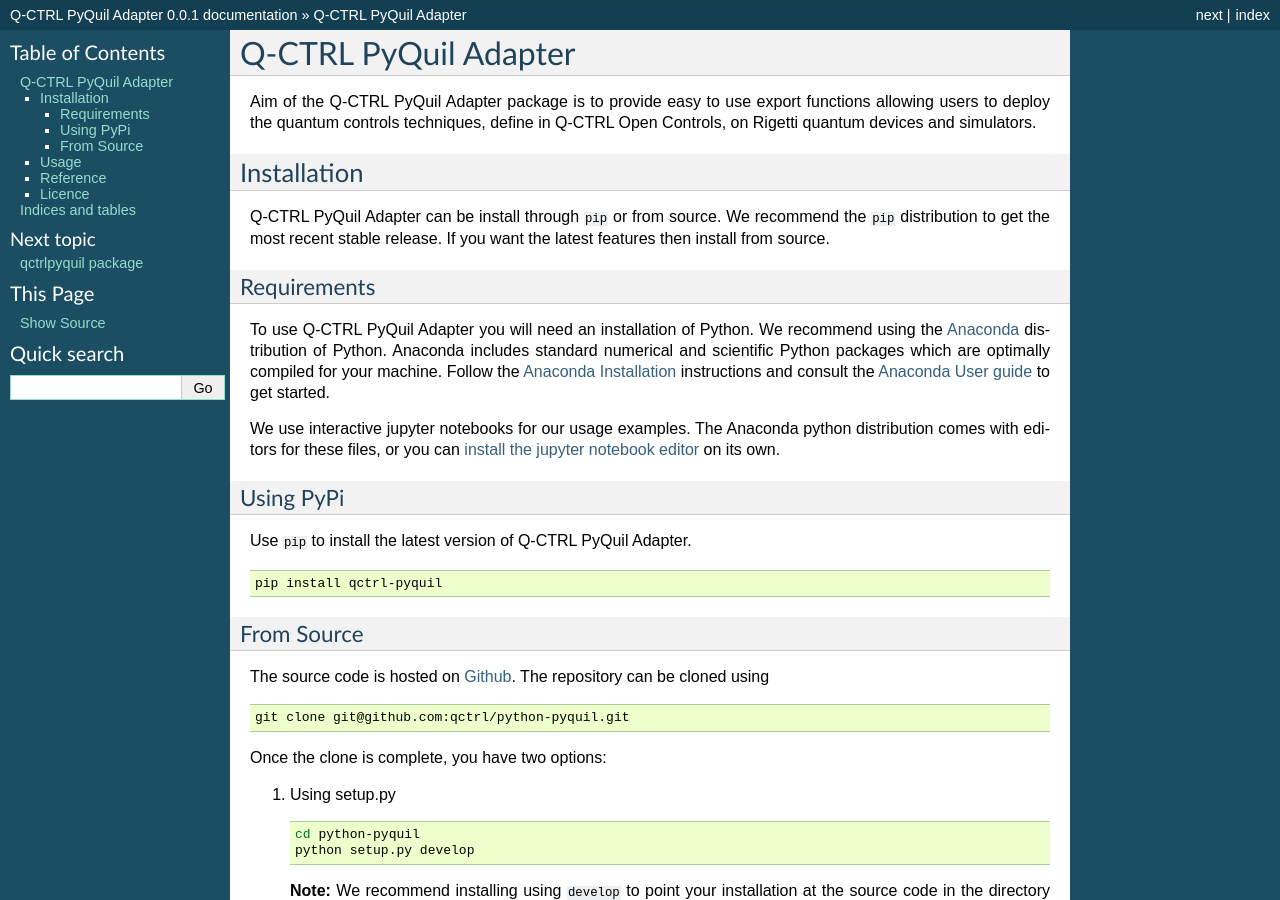
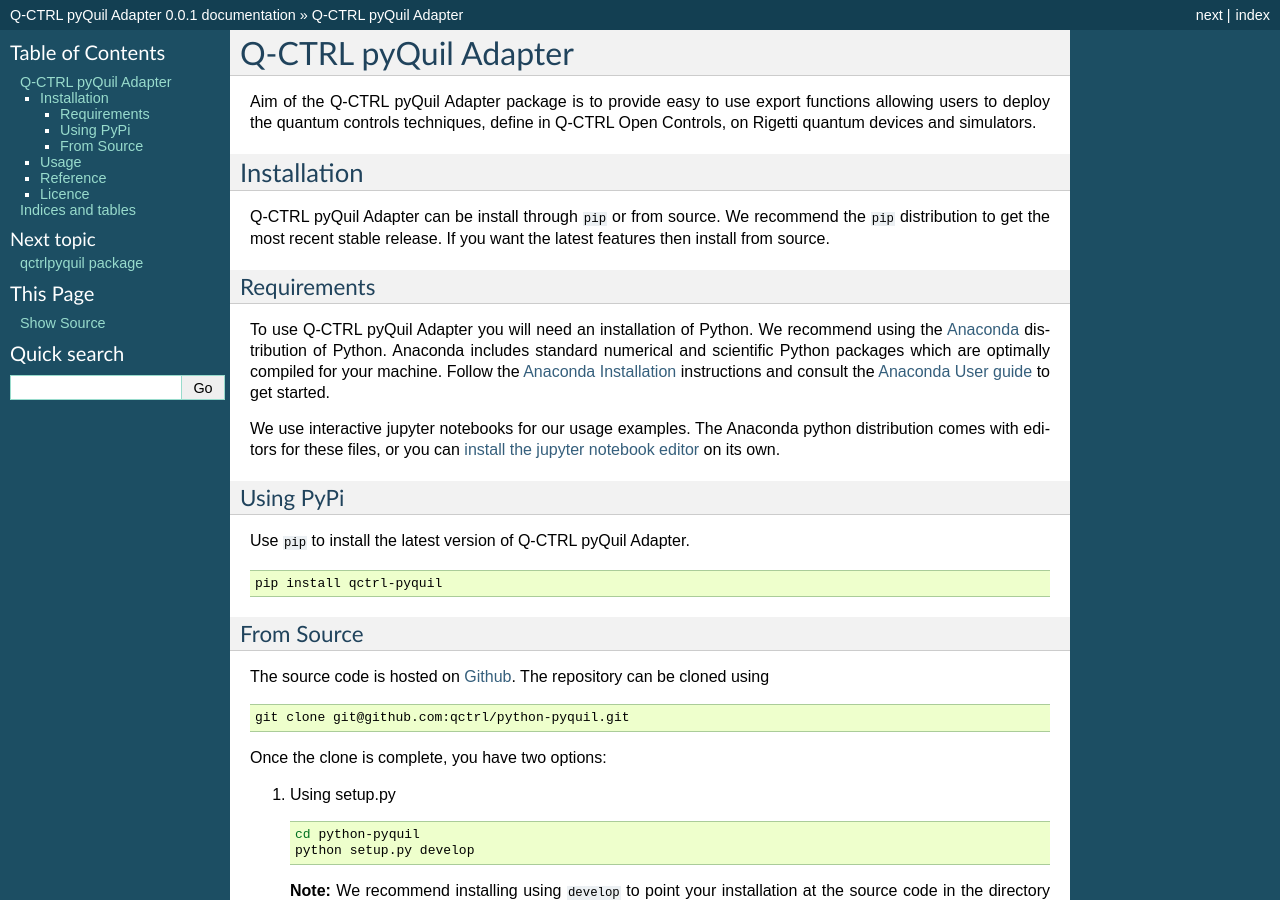
Before and after one commit to qctrl/python-pyquil, a Sphinx documentation site: the page built from docs/index.rst, in a window 1280 px wide and 900 px high. Built offline with Sphinx 7.4.7, drawn with Linux system fonts in a browser that asks for light colours; some of the changed text lies outside the part shown.

```diff
--- a/docs/index.rst
+++ b/docs/index.rst
@@ -1,22 +1,22 @@
 
-Q-CTRL PyQuil Adapter
+Q-CTRL pyQuil Adapter
 =====================
 
-Aim of the Q-CTRL PyQuil Adapter package is to provide easy to use export functions
+Aim of the Q-CTRL pyQuil Adapter package is to provide easy to use export functions
 allowing users to deploy the quantum controls techniques, define in Q-CTRL Open
 Controls, on Rigetti quantum devices and simulators.
 
 Installation
 ------------
 
-Q-CTRL PyQuil Adapter can be install through ``pip`` or from source. We recommend
+Q-CTRL pyQuil Adapter can be install through ``pip`` or from source. We recommend
 the ``pip`` distribution to get the most recent stable release. If you want the
 latest features then install from source.
 
 Requirements
 ^^^^^^^^^^^^
 
-To use Q-CTRL PyQuil Adapter you will need an installation of Python. We
+To use Q-CTRL pyQuil Adapter you will need an installation of Python. We
 recommend using the `Anaconda <https://www.anaconda.com/>`_ distribution of
 Python. Anaconda includes standard numerical and scientific Python packages
 which are optimally compiled for your machine. Follow the `Anaconda
@@ -31,7 +31,7 @@ jupyter notebook editor <https://jupyter.org/install>`_ on its own.
 Using PyPi
 ^^^^^^^^^^
 
-Use ``pip`` to install the latest version of Q-CTRL PyQuil Adapter.
+Use ``pip`` to install the latest version of Q-CTRL pyQuil Adapter.
 
 .. code-block:: shell
 
--- a/pyproject.toml
+++ b/pyproject.toml
@@ -1,7 +1,7 @@
 [tool.poetry]
 name = "qctrl-pyquil"
 version = "0.0.1"
-description = "Q-CTRL PyQuil Adapter"
+description = "Q-CTRL pyQuil Adapter"
 license = "Apache-2.0"
 authors = ["Q-CTRL <support@q-ctrl.com>"]
 readme = "README.md"
--- a/setup.py
+++ b/setup.py
@@ -25,7 +25,7 @@ setup(
     long_description=readme,
     name='qctrl-pyquil',
     version='0.0.1',
-    description='Q-CTRL PyQuil Adapter',
+    description='Q-CTRL pyQuil Adapter',
     python_requires='<3.8,>=3.6.4',
     project_urls={'repository': 'https://github.com/qctrl/python-pyquil'},
     author='Q-CTRL',
```
Also changed, not shown: README.md (+5 -5 lines), README.rst (+5 -5 lines), 2 other files.
